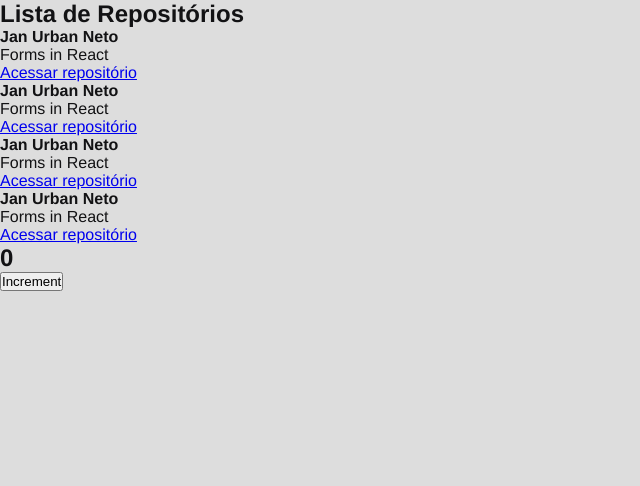
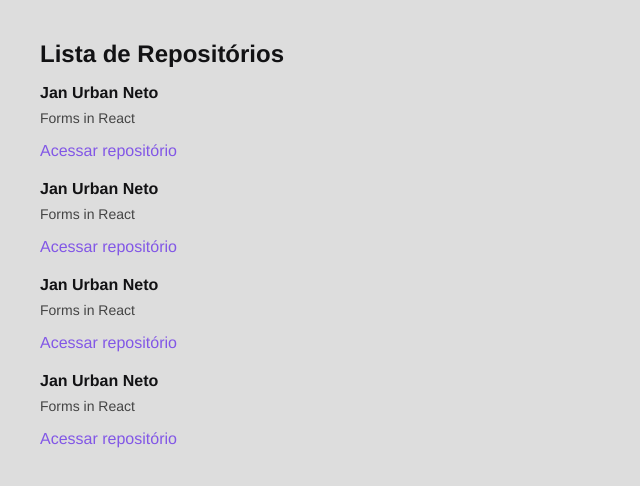
Before and after one commit to JanUrbanNeto/01-primeiro-app-reactjs, a React app: page / in a window 1280 px wide. Shown: the top 486 px of the page, without its empty margins (0-640 px from the left). Built offline with nearby package versions, Linux system fonts and the light colour scheme.

Commit message:
edição de listagem

```diff
--- a/src/App.jsx
+++ b/src/App.jsx
@@ -1,13 +1,8 @@
-import { Counter } from './components/Counter'
 import { RepositoryList } from './components/RepositoryList'
 import './styles/global.scss'
 
 export function App() {
    return (
-      <>
-         <RepositoryList />
-         <Counter />
-      </>
-
+      <RepositoryList />
    )
 }
--- a/src/components/Counter.jsx
+++ /dev/null
@@ -1,19 +0,0 @@
-import { useState } from "react"
-
-export function Counter() {
-
-   const [counter, setCounter] = useState(0)
-
-   function increment() {
-      setCounter(counter + 1)
-   }
-
-   return (
-      <div>
-         <h2>{counter}</h2>
-         <button type="button" onClick={increment}>
-            Increment
-         </button>
-      </div>
-   )
-}
--- a/src/components/RepositoryList.jsx
+++ b/src/components/RepositoryList.jsx
@@ -1,4 +1,6 @@
 import { RepositoryItem } from "./RepositoryItem";
+
+import '../styles/repositories.scss'
 
 const repository = {
    name: "Jan Urban Neto",
--- /dev/null
+++ b/src/styles/repositories.scss
@@ -0,0 +1,31 @@
+section.repository-list {
+   margin: 40px;
+}
+
+h1 {
+   margin-bottom: 16px;
+}
+
+ul {
+   list-style: none;
+
+   li {
+      & + li {
+         margin-top: 20px;
+      }
+
+      p {
+         font-size: 14px;
+         color: #444;
+         margin-top: 8px;
+      }
+
+      a {
+         display: inline-block;
+         margin-top: 16px;
+         text-decoration: none;
+         color: #8257e6
+      }
+   }
+
+}
```
